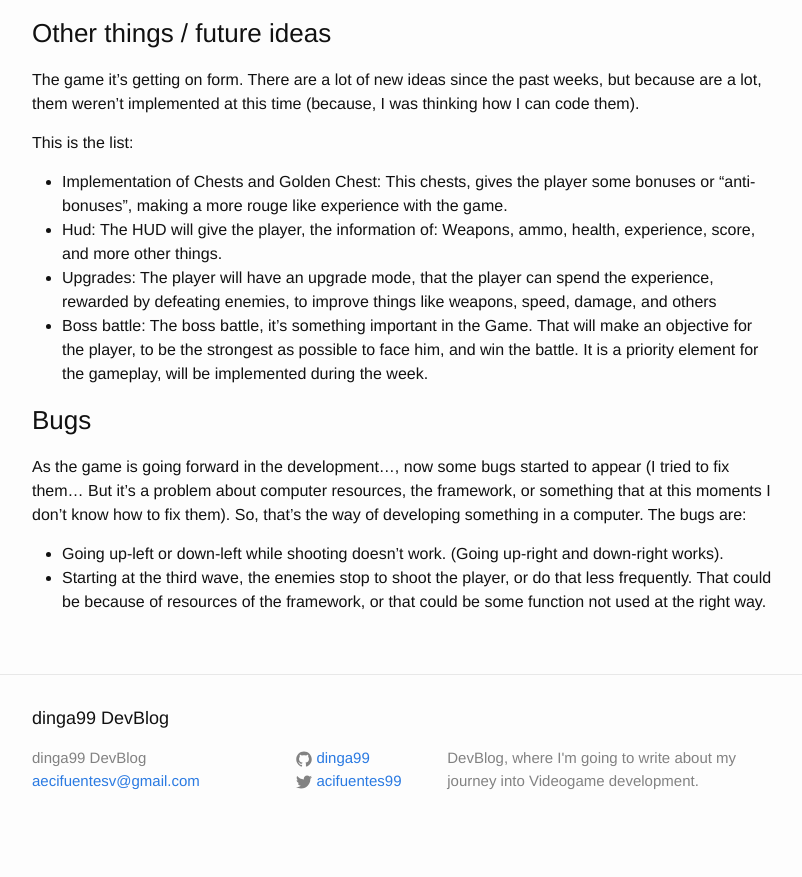
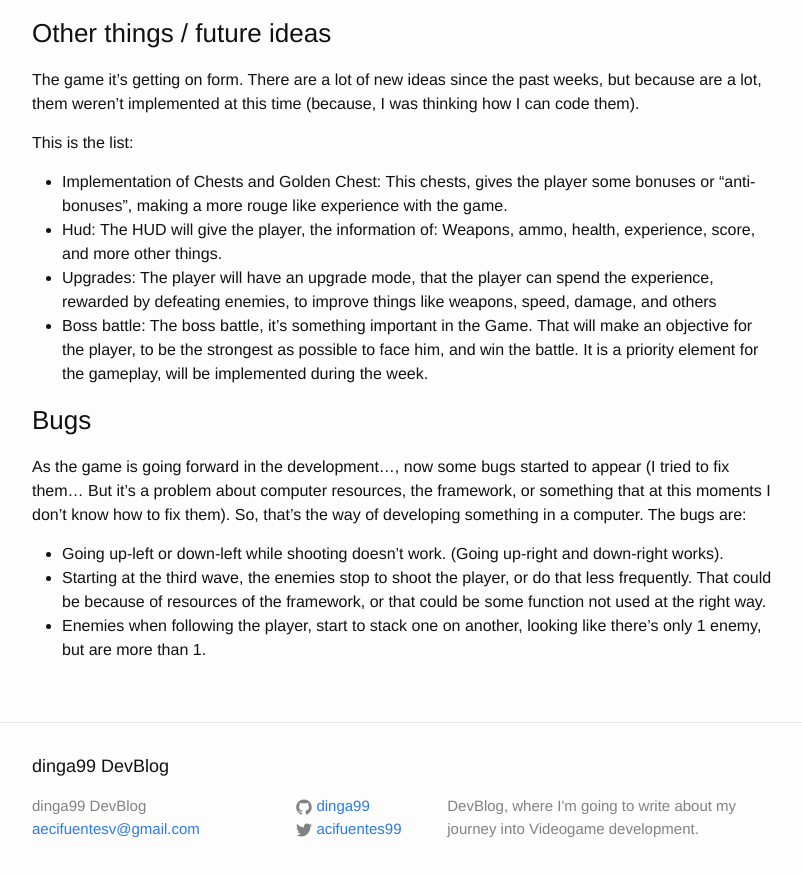
Before and after one commit to acifuentes99/dinga99.github.io, a Jekyll site: the page built from _posts/2016-06-05-Progress-Music.md, in a window 1280 px wide and 900 px high, scrolled down 1311 px. Shown: the top 877 px of the window, without its empty margins (238-1040 px from the left). Built offline with Jekyll 4.4.1, drawn with Linux system fonts in a browser that asks for light colours; before the commit the page ends 2163 px from its top, so only the background shows below that.

Commit message:
6 junio2

```diff
--- a/_posts/2016-06-05-Progress-Music.md
+++ b/_posts/2016-06-05-Progress-Music.md
@@ -57,3 +57,4 @@ As the game is going forward in the development..., now some bugs started to app
 
 * Going up-left or down-left while shooting doesn't work. (Going up-right and down-right works).
 * Starting at the third wave, the enemies stop to shoot the player, or do that less frequently. That could be because of resources of the framework, or that could be some function not used at the right way.
+* Enemies when following the player, start to stack one on another, looking like there's only 1 enemy, but are more than 1.
```
